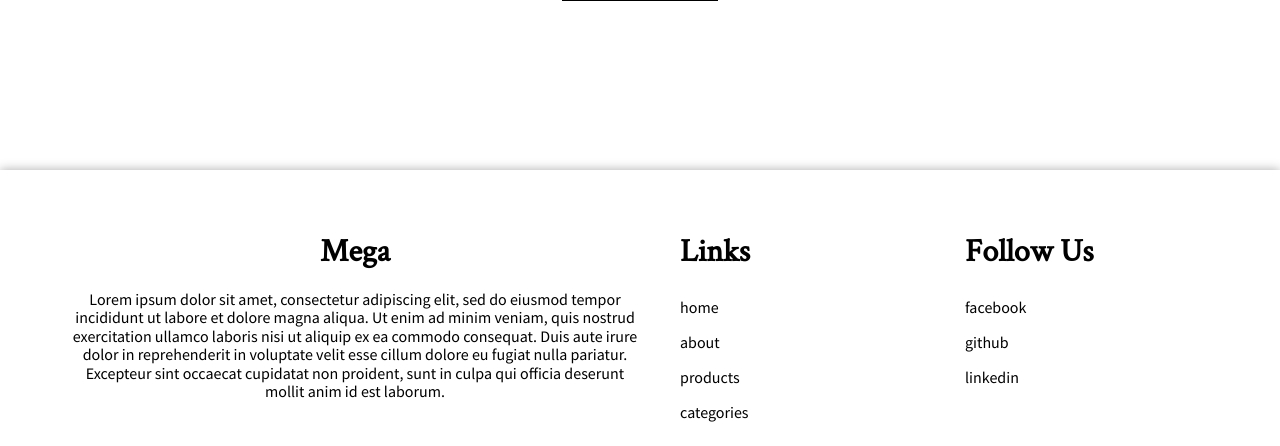
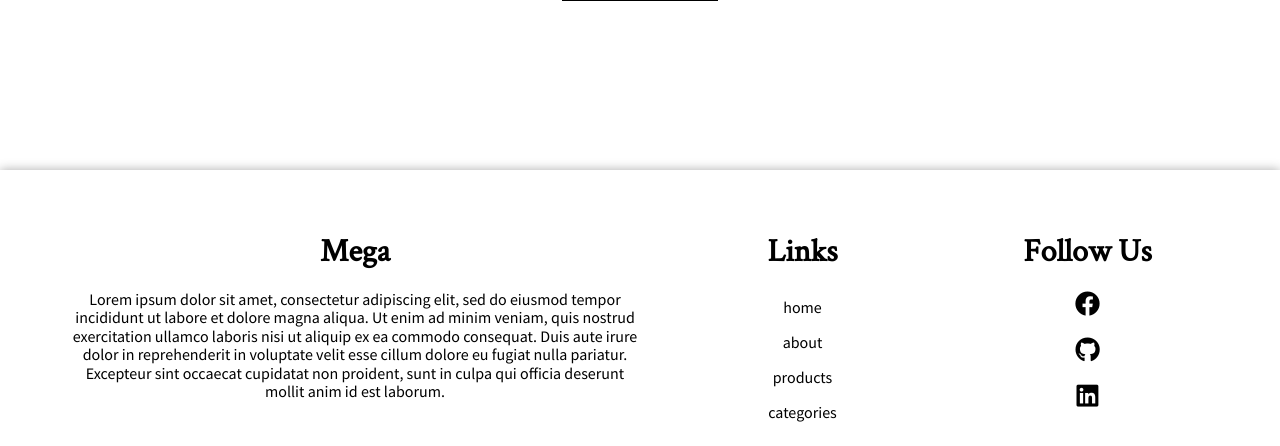
Before and after one commit to emadElnagar/django-ecommerce-app, a Django app: page /cart/cart-details in a window 1280 px wide. Shown: the part 354-800 px from the top of the page. Run offline with Django 4.2, Linux system fonts and the light colour scheme; some libraries are stand-ins or nearby versions.

Commit message:
cart style and layout

```diff
--- a/project/static/css/style.css
+++ b/project/static/css/style.css
@@ -843,6 +839,7 @@ footer {
   padding-top: 40px;
   margin-top: 80px;
   box-shadow: 0 0 10px #aaa;
+  text-align: center;
 }
 footer .container {
   display: flex;
@@ -864,6 +861,10 @@ footer a {
 }
 footer a:hover {
   color: var(--main-color);
+}
+footer i {
+  font-size: 25px;
+  margin-bottom: 20px;
 }
 /*========== END FOOTER ==========*/
 
--- a/templates/base.html
+++ b/templates/base.html
@@ -5,9 +5,9 @@
     <link rel="stylesheet" href="{% static 'css/normalize.css' %}">
     <link rel="stylesheet" href="{% static 'css/style.css' %}">
     <link rel="stylesheet" href="{% static 'css/fontawsome/fontawsomefiles/all.min.css' %}">
-	<link rel="stylesheet" href="{% static 'css/fontawsome/fontawsomefiles/fontawsome.min.css' %}">
-    <script src="https://js.stripe.com/v3/"></script>
-    <title>shop</title>
+	  <link rel="stylesheet" href="{% static 'css/fontawsome/fontawsomefiles/fontawsome.min.css' %}">
+    <link rel="icon" href="{% static 'img/304843.png' %}">
+    <title>mega</title>
 </head>
 <body>
     <header class="header">
@@ -30,9 +30,15 @@
                   <li class="nav-item">
                       <a href="{% url 'shop:product_create' %}" class="nav-link">sell on mega</a>
                   </li>
-                  <li class="nav-item special-link">
-                      <a href="/accounts/login" class="nav-link">login</a>
-                  </li>
+                  {% if not user.is_authenticated %}
+                      <li class="nav-item special-link">
+                          <a href="/accounts/login" class="nav-link">login</a>
+                      </li>
+                  {% else %}
+                      <li class="nav-item special-link">
+                          <a href="/accounts/logout" class="nav-link">logout</a>
+                      </li>
+                  {% endif %}
               </ul>
             </div>
             <div class="links-container">
@@ -84,8 +90,8 @@
     <footer>
         <div class="container">
             <div class="footer-sec info">
-                <h1 class="text-center">mega</h1>
-                <p class="text-center">
+                <h1>mega</h1>
+                <p>
                     Lorem ipsum dolor sit amet, consectetur adipiscing elit,
                     sed do eiusmod tempor incididunt ut labore et dolore magna aliqua.
                     Ut enim ad minim veniam, quis nostrud exercitation ullamco laboris nisi ut
@@ -105,13 +111,19 @@
                 <ul>
                     <h1>follow us</h1>
                     <li>
-                      <a href="https://www.facebook.com/profile.php?id=100008372922486" target="_blank">facebook</a>
+                      <a href="https://www.facebook.com/profile.php?id=100008372922486" target="_blank">
+                        <i class="fab fa-facebook"></i>
+                      </a>
                     </li>
                     <li>
-                      <a href="https://github.com/emadElnagar" target="_blank">github</a>
+                      <a href="https://github.com/emadElnagar" target="_blank">
+                        <i class="fab fa-github"></i>
+                      </a>
                     </li>
                     <li>
-                      <a href="https://www.linkedin.com/in/emad-elnagar-23456022b/" target="_blank">linkedin</a>
+                      <a href="https://www.linkedin.com/in/emad-elnagar-23456022b/" target="_blank">
+                        <i class="fab fa-linkedin"></i>
+                      </a>
                     </li>
                 </ul>
             </div>
--- a/templates/cart/cart_details.html
+++ b/templates/cart/cart_details.html
@@ -42,7 +42,7 @@
                             <form title="Remove {{product}}" action="{% url 'cart:remove_from_cart' product.slug %}" method="POST">
                                 {% csrf_token %}
                                 <input type="hidden" name="product_slug" value="{{product.slug}}">
-                                <button type="submit" class="add-to-wishlist">
+                                <button type="submit" class="delete">
                                     <i class="fas fa-trash-alt fa-fw"></i>
                                 </button>
                             </form>
@@ -55,7 +55,7 @@
                     <td>
                         <form title="Remove All" action="{% url 'cart:clear_cart' %}" method="POST">
                             {% csrf_token %}
-                            <button type="submit" class="add-to-wishlist">
+                            <button type="submit" class="delete">
                                 <i class="fas fa-trash-alt fa-fw"></i>
                             </button>
                         </form>
@@ -63,10 +63,11 @@
                 </tfooter>
             </table>
             <div class="checkout-card">
-                <div class="checkout">
+                <!-- <div class="checkout">
                     <h1> {{products|quantity_total:request.session.cart}} items in stock</h1>
                     <a class="checkout-button" href="{% url 'cart:place_order' %}">checkout</a>
-                </div>
+                </div> -->
+                <a class="checkout-button" href="{% url 'cart:place_order' %}">checkout</a>
             </div>
             {% else %}
                 <h1 class="main-heading text-center">your shopping cart is empty now</h1>
--- a/templates/pages/home.html
+++ b/templates/pages/home.html
@@ -32,7 +32,7 @@
     </section>
     <section>
         <div class="container">
-            <h1 class="text-center main-heading">trending this week</h1>
+            <h1 class="text-center main-heading">new on mega</h1>
             <div class="products">
                 {% for product in products %}
                     <a href="{% url 'shop:product_detail' product.slug %}" class="product">
```
Also changed, not shown: other parts of project/static/css/style.css (+20 -24 lines), project/static/img/304843.png (added).
